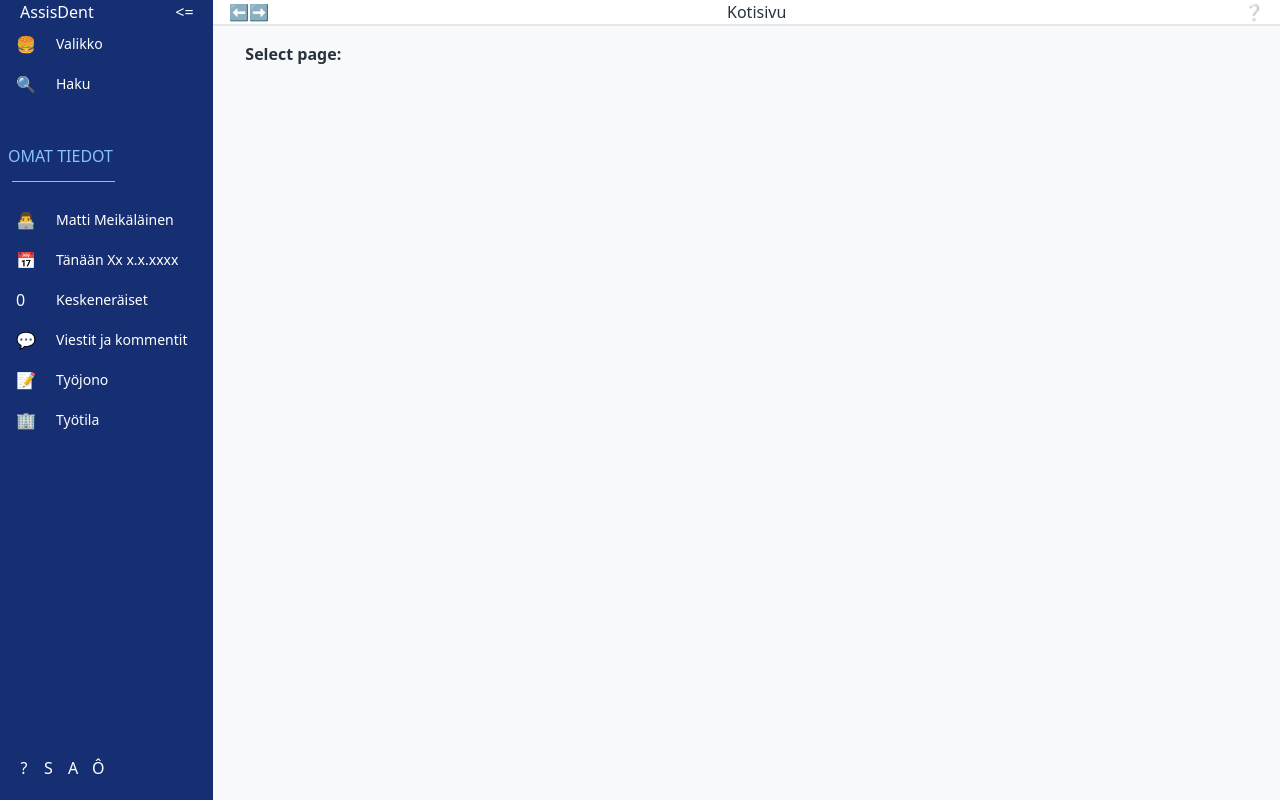
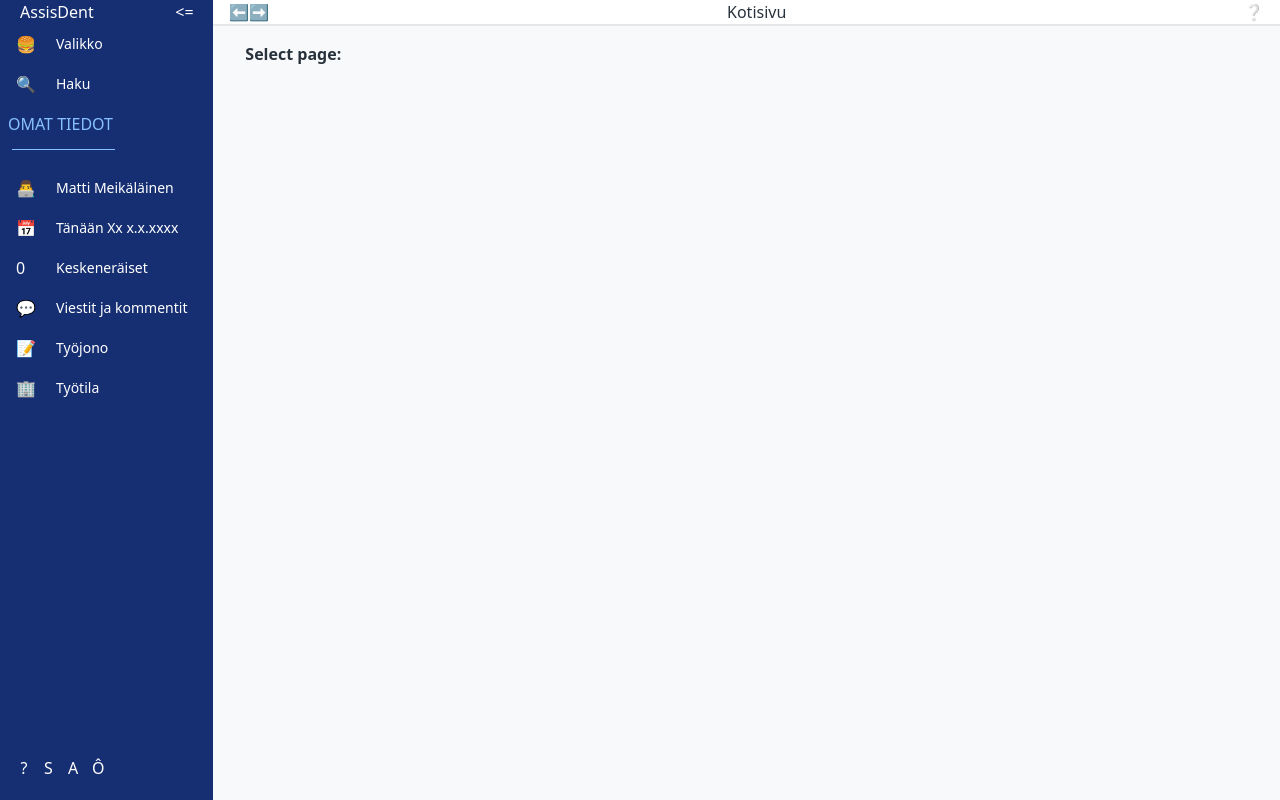
Before and after one commit to Turtiainen/assisdent-web-client-continuation, a React (Vite) app: page / in a window 1280 px wide. Built offline with nearby package versions, Linux system fonts and the light colour scheme; no server answers.

Commit message:
Add search functionality to sidebar

```diff
--- a/src/components/Sidebar.tsx
+++ b/src/components/Sidebar.tsx
@@ -68,6 +68,7 @@ export const Sidebar = () => {
     ];
 
     return (
+        <>
             <aside
                 className={`min-h-[100vh] bg-ad-sidebar overflow-x-hidden overflow-y-auto transition-[width] ${
                     isExpanded ? 'w-64' : 'w-14'
@@ -96,7 +97,6 @@ export const Sidebar = () => {
                     content={exampleSidebarItems}
                     isExpanded={isExpanded}
                 />
-            <ViewList className={`text-xs p-1 m-0`} />
                 <SidebarItems
                     title="OMAT TIEDOT"
                     content={exampleSidebarSubContent}
@@ -104,5 +104,7 @@ export const Sidebar = () => {
                 />
                 <SidebarFooter isExpanded={isExpanded} />
             </aside>
+            {subSidebar && subSidebar}
+        </>
     );
 };
--- a/src/components/SubSidebarSearch.tsx
+++ b/src/components/SubSidebarSearch.tsx
@@ -1,5 +1,5 @@
 import { ChangeEventHandler, useState } from 'react';
-import { Link, useNavigate } from 'react-router-dom';
+import { useNavigate } from 'react-router-dom';
 import json from '../temp/schema.json';
 import { DtoSchema } from '../types/DtoSchema';
 
```
Lines whose indentation alone changed are shown as unchanged.
